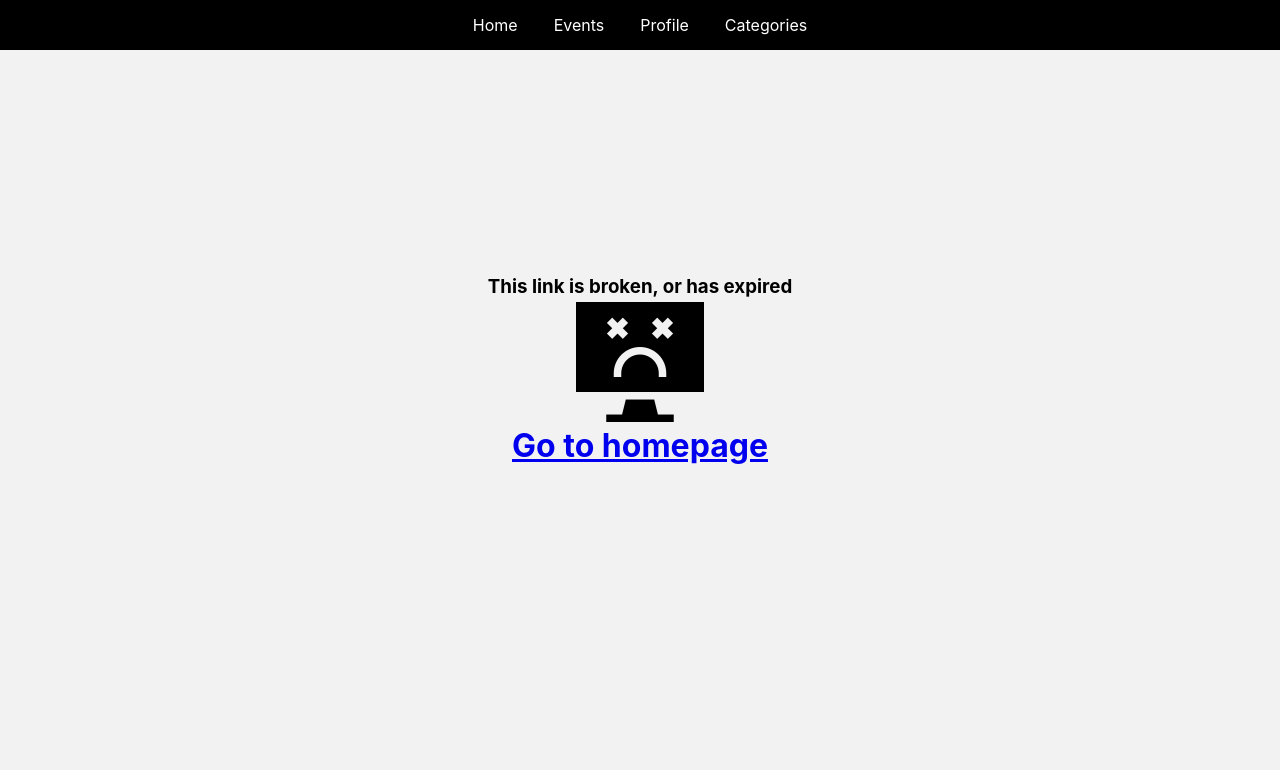
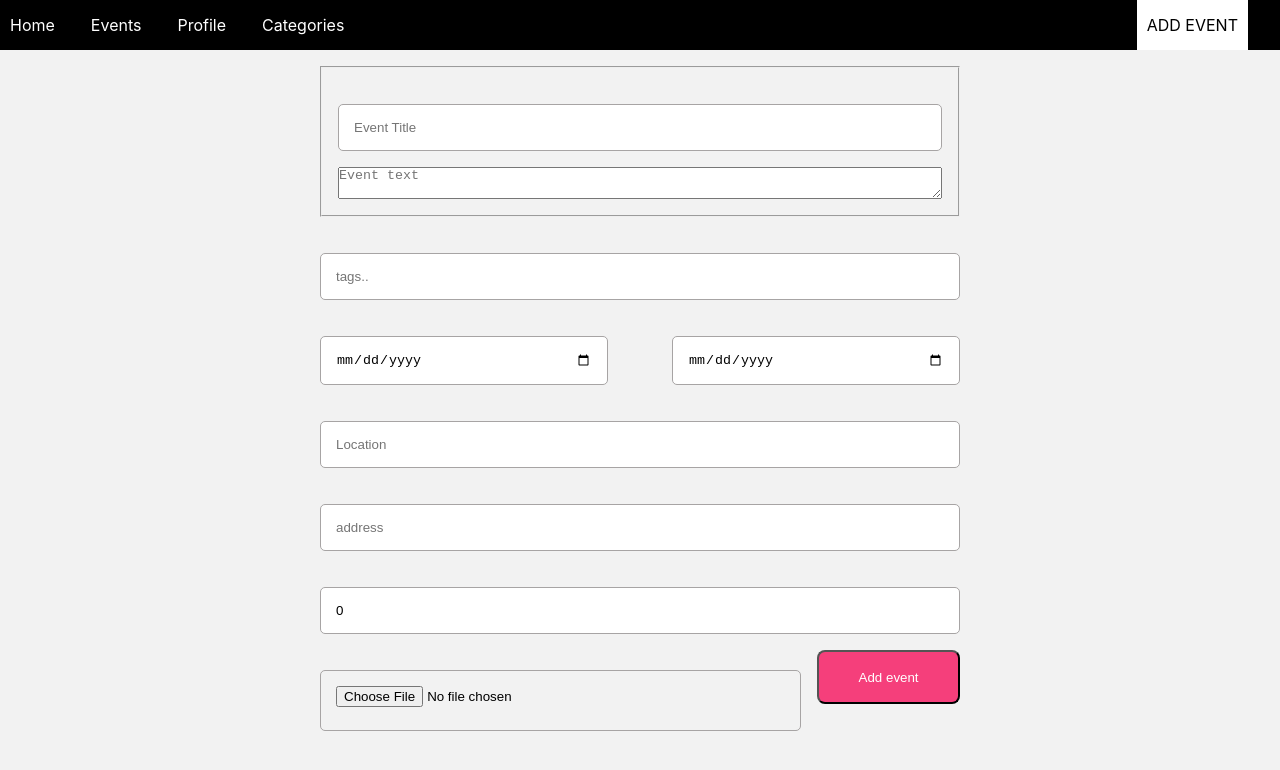
Before and after one commit to AvetikNersisyan/event-management-group9, a React (Create React App) app: page /new-event in a window 1280 px wide. Shown: the top 770 px of the page. Built offline with nearby package versions, Linux system fonts and the light colour scheme; no server answers; data requests are answered from the project's data file.

Commit message:
New Event page added

```diff
--- a/src/App.js
+++ b/src/App.js
@@ -15,12 +15,13 @@ import SingleEvent from './components/events/singleEvent';
 import { setEvents } from './redux/ducks/eventDuck';
 import { api } from './api';
 import Error404 from './components/error404';
+import NewEvent from './components/events/newEvent';
 
 function App() {
 	const dispatch = useDispatch();
 
 	// before redux
-	const [users, setUsers] = useState([])
+	const [users, setUsers] = useState([]);
 	const [loggedIn, setLoggedIn] = useState(false);
 	const [activeUser, setActiveUser] = useState(null);
 
@@ -30,12 +31,11 @@ function App() {
 			.then((res) => res.json())
 			.then((res) => dispatch(setLoggedInUser(res)));
 
-
 		fetch(`${api}/users`)
 			.then((res) => res.json())
 			.then((res) => {
 				console.log(res);
-				setUsers(res)
+				setUsers(res);
 			});
 
 		fetch(`${api}/events`)
@@ -54,14 +54,21 @@ function App() {
 				<Route path={'/'} element={<Home />} />
 				<Route path={'/categories'} element={<Categories />} />
 				<Route path={'profile/signup'} element={<SignUp />} />
-				<Route path={'/profile/'} element={<Profile
-					users={users}
-					loggedIn={loggedIn}
-					setLoggedIn={setLoggedIn}
-					activeUser={activeUser}
-					setActiveUser={setActiveUser} />} />
+				<Route
+					path={'/profile/'}
+					element={
+						<Profile
+							users={users}
+							loggedIn={loggedIn}
+							setLoggedIn={setLoggedIn}
+							activeUser={activeUser}
+							setActiveUser={setActiveUser}
+						/>
+					}
+				/>
 				<Route path={'/events/:eventId'} element={<SingleEvent />} />
 				<Route path={'/events'} exact={true} element={<Events />} />
+				{true && <Route path={'/new-event'} element={<NewEvent />} />}
 				<Route path={'*'} element={<Error404 />} />
 			</Routes>
 		</div>
--- /dev/null
+++ b/src/components/events/newEvent/index.css
@@ -0,0 +1,49 @@
+.new-event-container {
+    display: flex;
+    flex-direction: column;
+    width: 50vw;
+    min-width: 300px;
+    margin: 0 auto;
+    gap: 5vw;
+}
+
+
+.new-event-form {
+    display: flex;
+    flex-direction: column;
+    gap: 1em;
+}
+
+.file {
+    display: flex;
+    flex-direction: row;
+    width: 100%;
+    gap: 1em;
+
+}
+
+.file button {
+    width: 30%;
+    height: 54px;
+    align-content: center;
+}
+
+.event-title {
+    display: flex;
+    flex-direction: column;
+    gap: 1em;
+    padding: 1em;
+    width: 50vw;
+    margin-top: 1em;
+}
+
+.start-end-date {
+    display: flex;
+    flex-direction: row;
+    justify-content: space-between;
+    align-items: center;
+}
+
+.start-end-date * {
+    width: 45%;
+}
--- /dev/null
+++ b/src/components/events/newEvent/index.js
@@ -0,0 +1,83 @@
+import './index.css';
+import { useState } from 'react';
+
+const NewEvent = () => {
+	const [title, setTitle] = useState('');
+	const [text, setText] = useState('');
+	const [tag, setTag] = useState('');
+	const [start, setStart] = useState('');
+	const [end, setEnd] = useState('');
+
+	const [location, setLocation] = useState('');
+	const [address, setAddress] = useState('');
+	const [ticketCount, setTicketCount] = useState(0);
+
+	return (
+		<div className={'new-event-container'}>
+			<form className={'new-event-form'}>
+				<fieldset className={'event-title'}>
+					<input
+						value={title}
+						onChange={(e) => setTitle(e.target.value)}
+						placeholder={'Event Title'}
+						required={true}
+					/>
+					<textarea
+						value={text}
+						onChange={(e) => setText(e.target.value)}
+						placeholder={'Event text'}
+						required={true}
+					/>
+				</fieldset>
+
+				<input
+					value={tag}
+					onChange={(e) => setTag(e.target.value)}
+					placeholder={'tags..'}
+				/>
+
+				<div className={'start-end-date'}>
+					<input
+						value={start}
+						onChange={(e) => setStart(e.target.value)}
+						type={'date'}
+					/>
+					<input
+						value={end}
+						onChange={(e) => setEnd(e.target.value)}
+						type={'date'}
+					/>
+				</div>
+
+				<input
+					value={location}
+					onChange={(e) => setLocation(e.target.value)}
+					placeholder={'Location'}
+				/>
+				<input
+					value={address}
+					onChange={(e) => setAddress(e.target.value)}
+					placeholder={'address'}
+				/>
+
+				<input
+					min={0}
+					value={ticketCount}
+					onChange={(e) => setTicketCount(e.target.value)}
+					type={'number'}
+					placeholder={'avavilable tickets'}
+				/>
+
+				<div className={'file'}>
+					<input type={'file'} />
+
+					<button className={'btn primary'} type={'submit'}>
+						Add event
+					</button>
+				</div>
+			</form>
+		</div>
+	);
+};
+
+export default NewEvent;
--- a/src/components/header/index.css
+++ b/src/components/header/index.css
@@ -27,3 +27,9 @@
     color: black;
     background: white;
 }
+
+.addEvent-btn {
+   margin-left: auto;
+    margin-right: 2em;
+    cursor: pointer ;
+}
--- a/src/components/header/index.js
+++ b/src/components/header/index.js
@@ -1,5 +1,6 @@
 import { NavLink } from 'react-router-dom';
 import './index.css';
+
 const Index = () => {
 	return (
 		<div className={'scroll-fixed'}>
@@ -8,6 +9,13 @@ const Index = () => {
 				<NavLink to={'/events'}> Events </NavLink>
 				<NavLink to={'/profile'}> Profile </NavLink>
 				<NavLink to={'/categories'}> Categories </NavLink>
+
+				{true && (
+					<NavLink to={'/new-event'} className={'addEvent-btn btn'}>
+						{' '}
+						ADD EVENT{' '}
+					</NavLink>
+				)}
 			</div>
 		</div>
 	);
--- a/src/helper/redux-helper.js
+++ b/src/helper/redux-helper.js
@@ -1,3 +1,3 @@
 export const createAction = (type) => {
-    return (payload) => ({type: type, payload});
+	return (payload) => ({ type: type, payload });
 };
--- a/src/index.css
+++ b/src/index.css
@@ -546,3 +546,20 @@ code {
 /*section {*/
 /*  margin: 80px 20%;*/
 /*}*/
+
+
+
+
+.primary {
+    width: 100%;
+    height: 3em;
+    margin-bottom: 2em;
+    border-radius: 8px;
+    background: #f53f7b;
+    color: white;
+}
+
+.primary:hover {
+    cursor: pointer;
+    background: rgba(245, 63, 123, 0.71);
+}
```
Also changed, not shown: src/redux/ducks/userDuck/index.js (+4 -6 lines).
